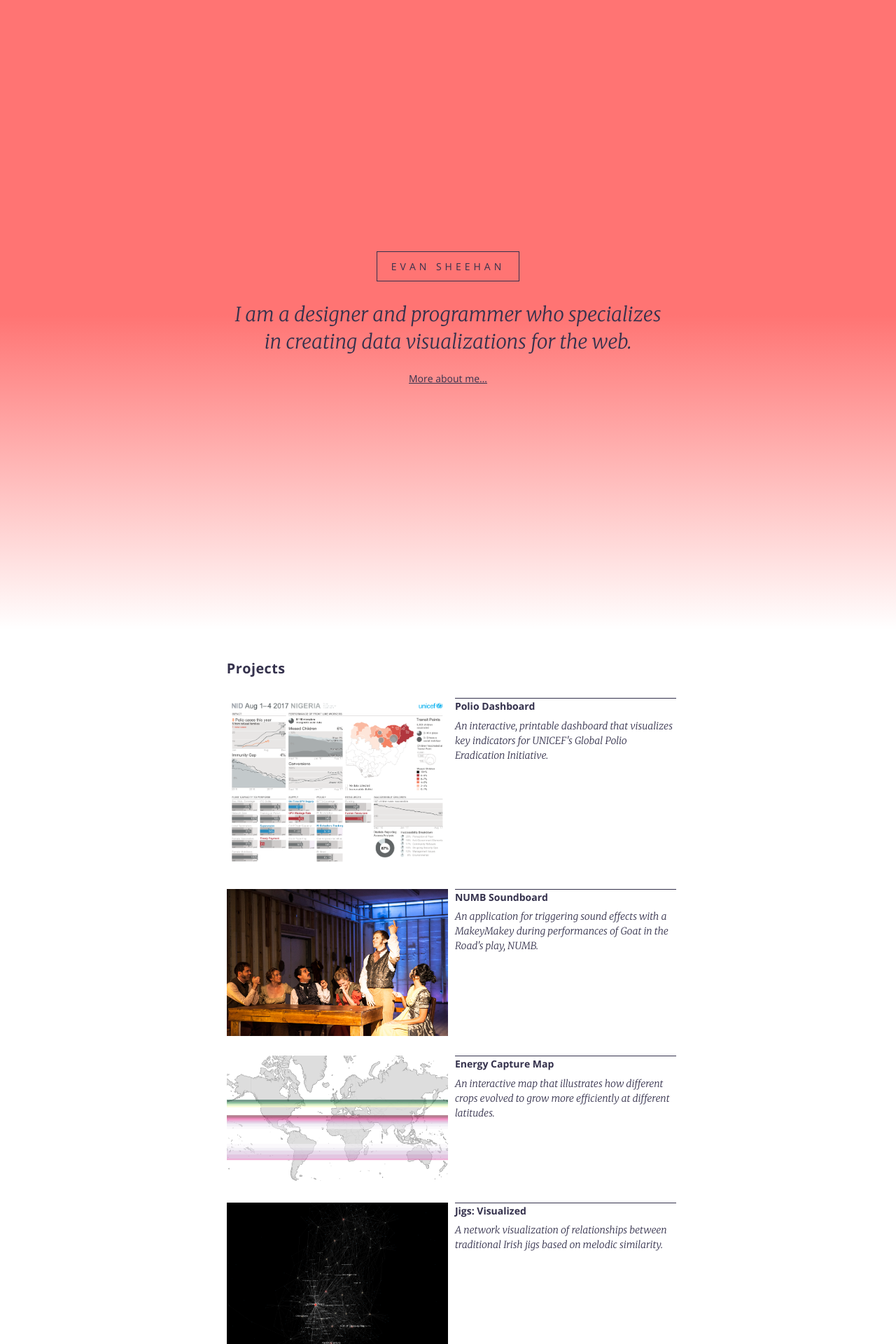
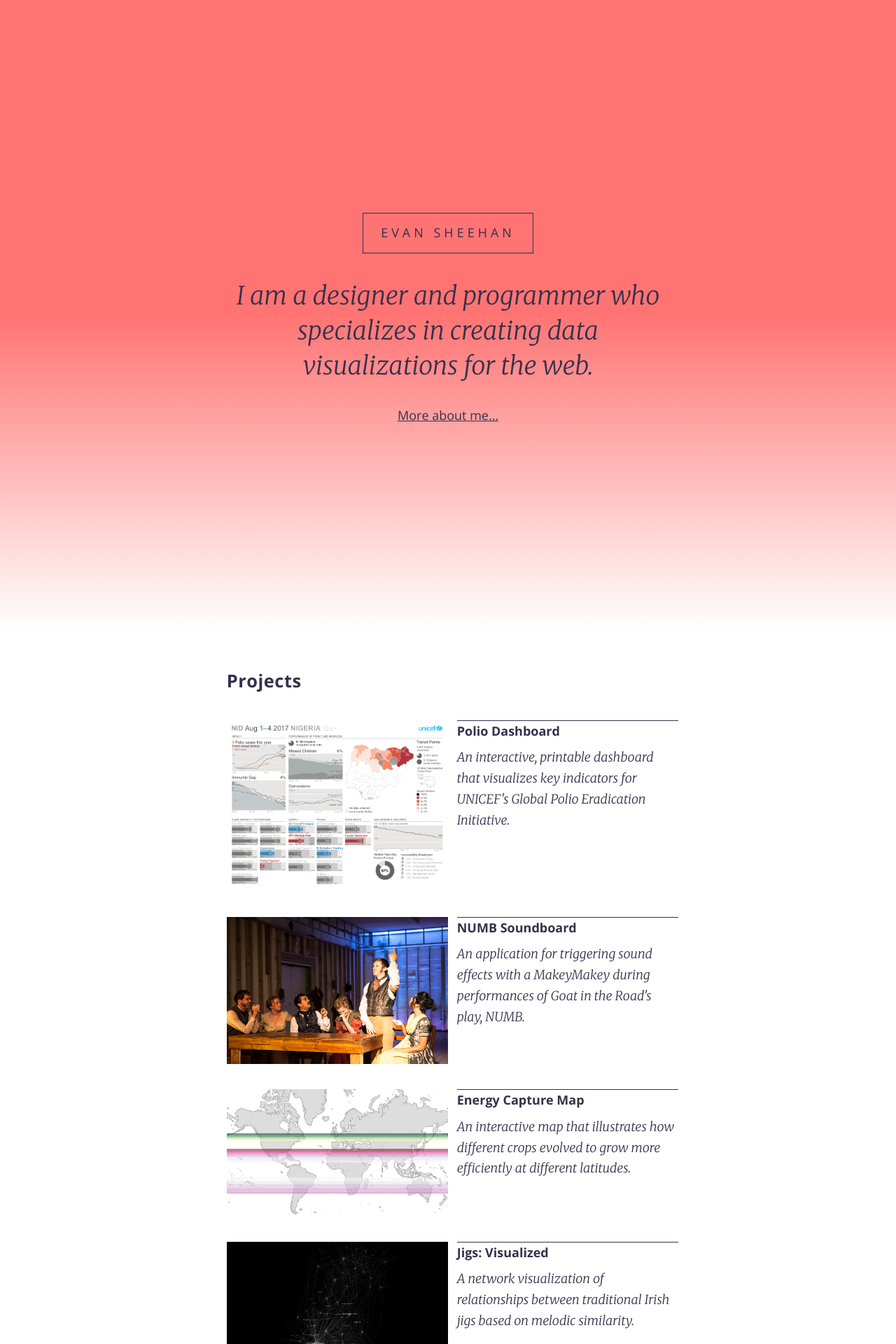
Before and after one commit to darthmall/darthmall.github.io, a Jekyll site: the page built from index.md, in a window 1280 px wide. Shown: the top 1920 px of the page at 70% size. Built offline with Jekyll 4.4.1, drawn with Linux system fonts in a browser that asks for light colours; nearby versions of some CDN libraries.

Commit message:
Increase font size
- Increase the font size to 18px
- Increase the leading to 1.664em

```diff
--- a/_sass/variables.sass
+++ b/_sass/variables.sass
@@ -2,8 +2,8 @@ $body-font: "Open Sans", sans-serif
 $header-font: "Open Sans", sans-serif
 $italic-font: "Merriweather", serif
 
-// http://www.modularscale.com/?14&px&1.414
-$base: 14px
+// http://www.modularscale.com/?18&px&1.414
+$base: 18px
 $ratio: 1.414
 
 $md: $base
@@ -16,7 +16,8 @@ $xxl: $xl * $ratio
 $xxxl: $xxl * $ratio
 
 $font-size: $md
-$line-height: 1.5em
+// 1.414 + 0.354
+$line-height: 1.664em
 $measure: 632.516px
 
 $gutter: $sm
```
